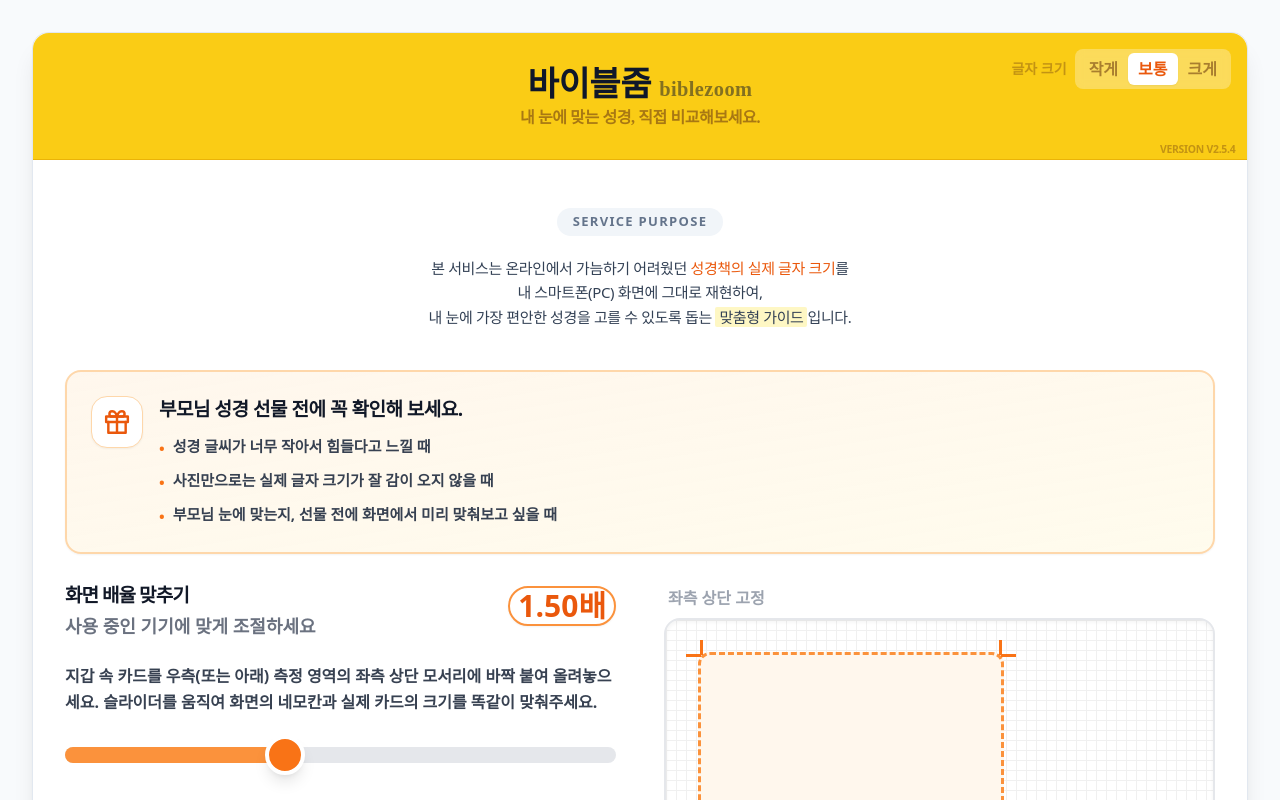
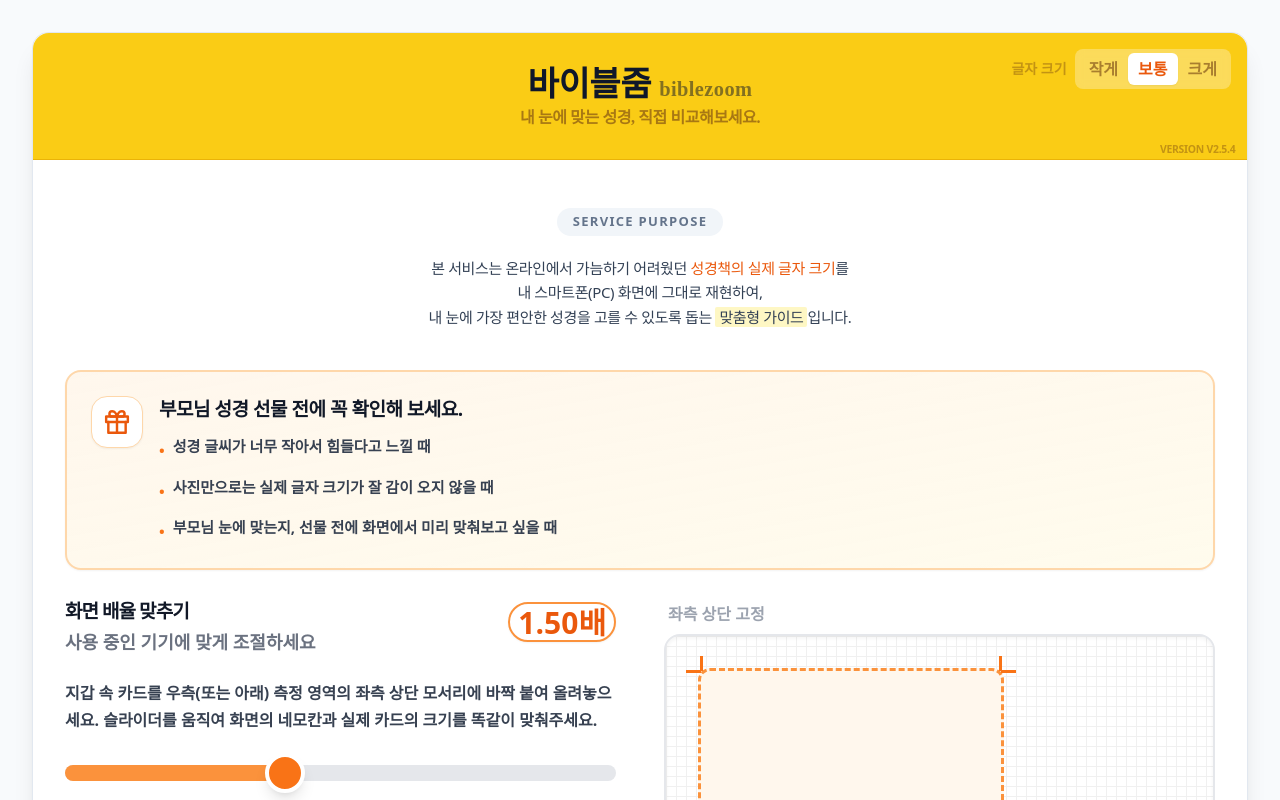
Before and after one commit to graceworkstudio/biblefont, a React (Vite) app: page / in a window 1280 px wide. Shown: the top 800 px of the page. Built offline with nearby package versions, Linux system fonts and the light colour scheme; a web font is replaced by a local one.

Commit message:
auto: 2026-05-15 01:23:41

```diff
--- a/src/App.jsx
+++ b/src/App.jsx
@@ -3669,13 +3669,14 @@ const App = () => {
                 >
                   {EMPATHY_PARENT_HEADLINE}
                 </p>
-                <ul
-                  className="space-y-2 text-gray-700 font-bold text-[length:var(--font-hero-bullets)]"
-                  style={{ lineHeight: 'var(--font-empathy-leading)' }}
-                >
+                <ul className="space-y-3 text-gray-700 font-bold text-[length:var(--font-hero-bullets)]">
                   {EMPATHY_BULLETS.map((line, i) => (
-                    <li key={i} className="flex items-start gap-2">
-                      <span className="text-orange-500 mt-0.5 shrink-0 select-none" aria-hidden>•</span>
+                    <li
+                      key={i}
+                      className="flex items-start gap-2"
+                      style={{ lineHeight: 'var(--font-empathy-leading)' }}
+                    >
+                      <span className="text-orange-500 mt-1 shrink-0 select-none" aria-hidden>•</span>
                       <span>{line}</span>
                     </li>
                   ))}
--- a/src/index.css
+++ b/src/index.css
@@ -73,7 +73,7 @@
   --font-modal-btn: 14px;
   --font-modal-btn-md: 18px;
   --font-purpose-leading: 1.65;
-  --font-empathy-leading: 1.6;
+  --font-empathy-leading: 1.65;
   --spacing-section-subtitle: 0.45rem;
 }
 
@@ -108,7 +108,7 @@
   --font-modal-btn: 16px;
   --font-modal-btn-md: 20px;
   --font-purpose-leading: 1.9;
-  --font-empathy-leading: 1.7;
+  --font-empathy-leading: 1.9;
   --spacing-section-subtitle: 0.5rem;
 }
 
```
